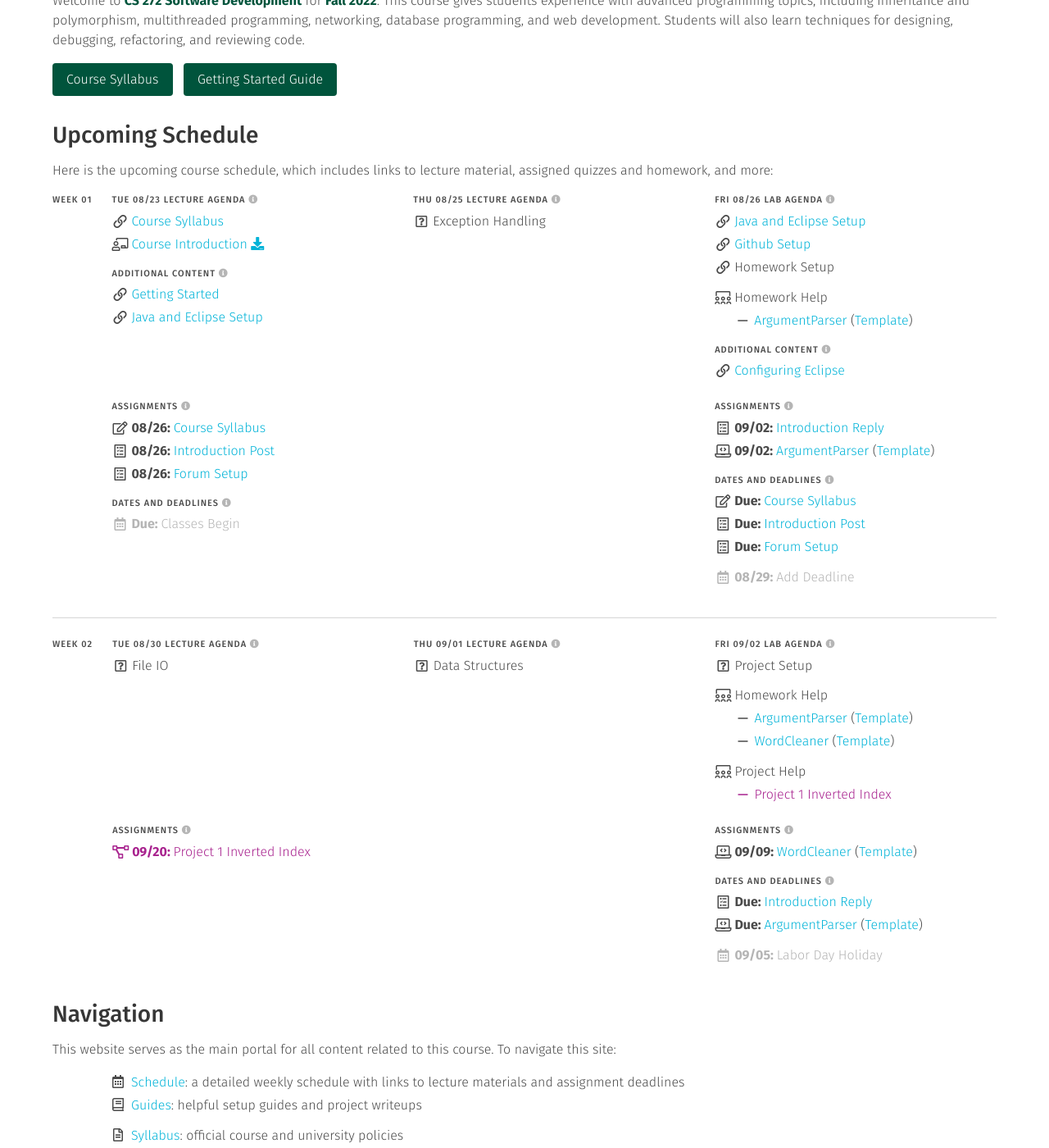
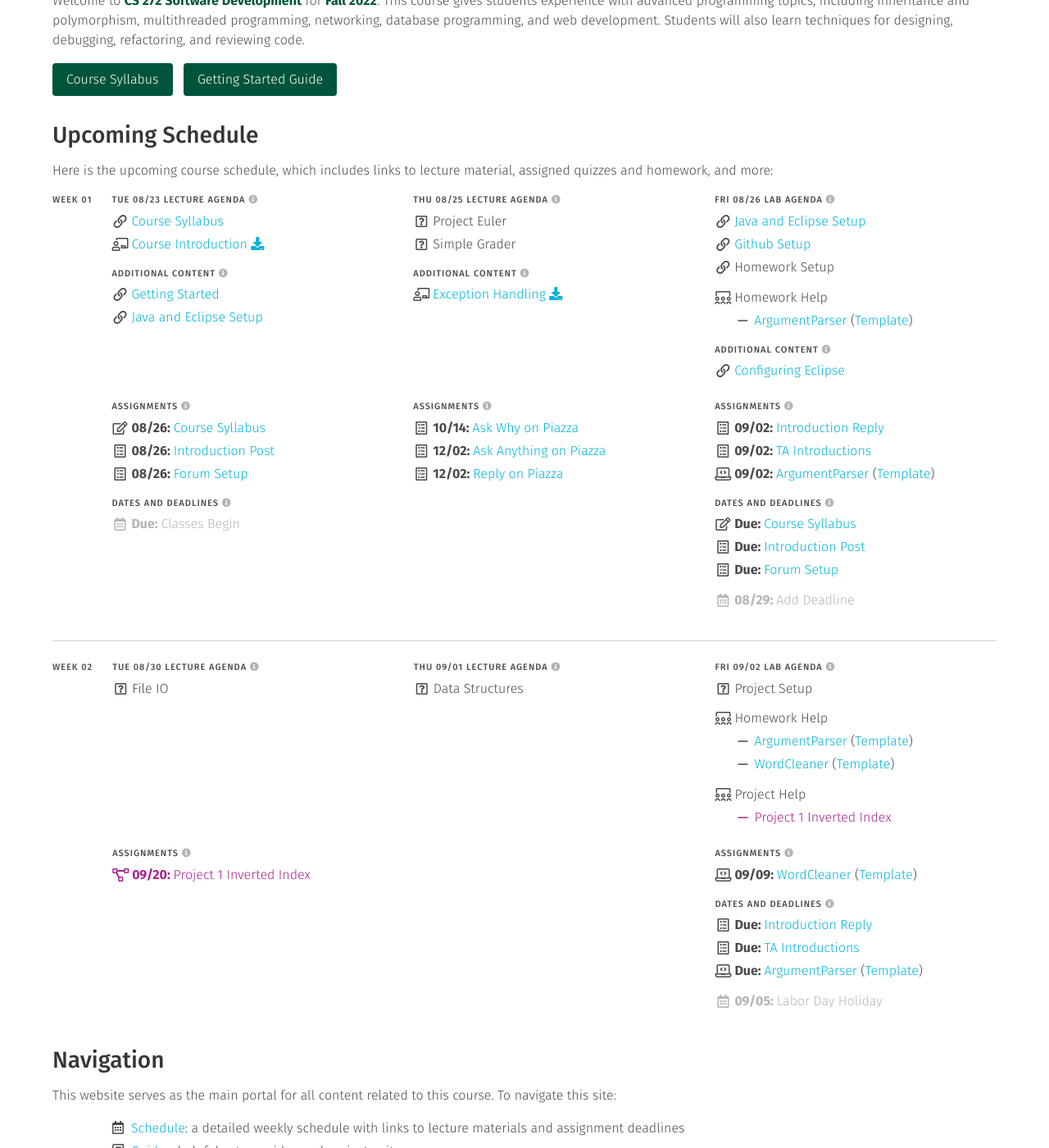
Before and after one commit to usf-cs272-fall2022/usf-cs272-fall2022.github.io, a Jekyll site: the page built from index.md, in a window 1280 px wide and 1400 px high, scrolled down 341 px. Shown: the whole window at 82% size. Built offline with Jekyll 4.4.1, drawn with Linux system fonts in a browser that asks for light colours.

Commit message:
Updating participation and schedule

```diff
--- a/_data/participation.yml
+++ b/_data/participation.yml
@@ -3,8 +3,6 @@ example_assignment: &default
   icon: 'participation'
   date: false
   link: false
-
-# week 1
 
 introduction_post:
   <<: *default
@@ -18,19 +16,35 @@ forum_setup:
   link: 'https://usfca.instructure.com/courses/1608197/assignments/7223871'
   date: 2022-08-26
 
-# week 2 (homework bundle 0 due)
-
 introduction_reply:
   <<: *default
   text: 'Introduction Reply'
   link: 'https://usfca.instructure.com/courses/1608197/assignments/7223897'
   date: 2022-09-02
 
-# assistants_reply:
-#   <<: *default
-#   text: 'TA Introuctions'
-#   link: 'https://usfca.instructure.com/courses/1605147/discussion_topics/8062687'
-#   date: 2022-02-04
+ask_why:
+  <<: *default
+  text: 'Ask Why on Piazza'
+  link: 'https://usfca.instructure.com/courses/1608197/assignments/7223901'
+  date: 2022-10-14
+
+ask_anything:
+  <<: *default
+  text: 'Ask Anything on Piazza'
+  link: 'https://usfca.instructure.com/courses/1608197/assignments/7234626'
+  date: 2022-12-02
+
+piazza_reply:
+  <<: *default
+  text: 'Reply on Piazza'
+  date: 2022-12-02
+  link: 'https://usfca.instructure.com/courses/1608197/assignments/7223902'
+
+assistants_reply:
+  <<: *default
+  text: 'TA Introductions'
+  link: 'https://usfca.instructure.com/courses/1608197/discussion_topics/8106138'
+  date: 2022-09-02
 
 # homework_setup:
 #   <<: *default
@@ -116,12 +130,6 @@ introduction_reply:
 #   show: true
 #   link: 'https://usfca.instructure.com/courses/1605147/quizzes/2401177'
 
-# piazza_reply:
-#   <<: *default
-#   text: 'Piazza Reply'
-#   date: 2022-05-13
-#   show: true
-#   link: 'https://usfca.instructure.com/courses/1605147/assignments/7181490'
 
 # whatif:
 #   <<: *default
--- a/_data/schedule.yml
+++ b/_data/schedule.yml
@@ -67,7 +67,24 @@ weeks:
         sections:
           - <<: *lectures
             items:
-            - text: 'Exception Handling'
+              - text: 'Project Euler'
+              - text: 'Simple Grader'
+
+          - <<: *content
+            items:
+              - file: 'slides'
+                name: 'exceptions'
+
+          - <<: *assignments
+            items:
+              - file: 'participation'
+                name: 'ask_why'
+
+              - file: 'participation'
+                name: 'ask_anything'
+
+              - file: 'participation'
+                name: 'piazza_reply'
 
       - date: 2022-08-26
         sections:
@@ -113,8 +130,8 @@ weeks:
               - file: 'participation'
                 name: 'introduction_reply'
 
-              # - file: 'participation'
-              #   name: 'assistants_reply'
+              - file: 'participation'
+                name: 'assistants_reply'
 
               # - file: 'participation'
               #   name: 'homework_setup'
@@ -197,6 +214,9 @@ weeks:
             items:
               - file: 'participation'
                 name: 'introduction_reply'
+
+              - file: 'participation'
+                name: 'assistants_reply'
 
               - file: homework
                 name: argumentparser
@@ -603,6 +623,9 @@ weeks:
             items:
               - file: homework
                 name: linkfinder
+
+              - file: 'participation'
+                name: 'ask_why'
 
               - text: 'Fall Break'
                 icon: 'date'
@@ -1074,6 +1097,12 @@ weeks:
               - file: homework
                 name: headerfetcher
 
+              - file: 'participation'
+                name: 'ask_anything'
+
+              - file: 'participation'
+                name: 'piazza_reply'
+
   - week: 16
     days:
       - date: 2022-12-06
```
